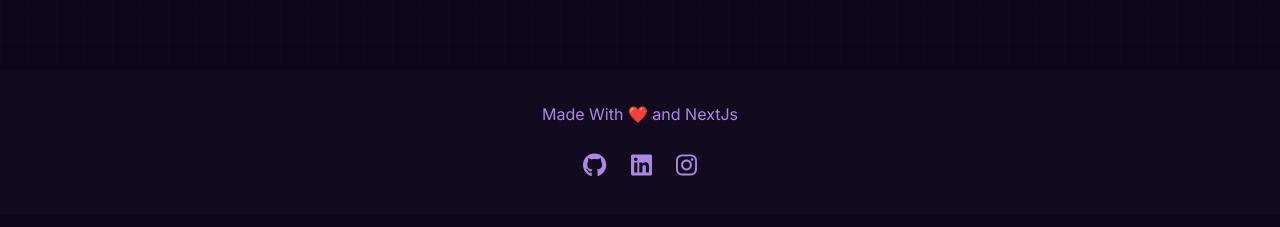
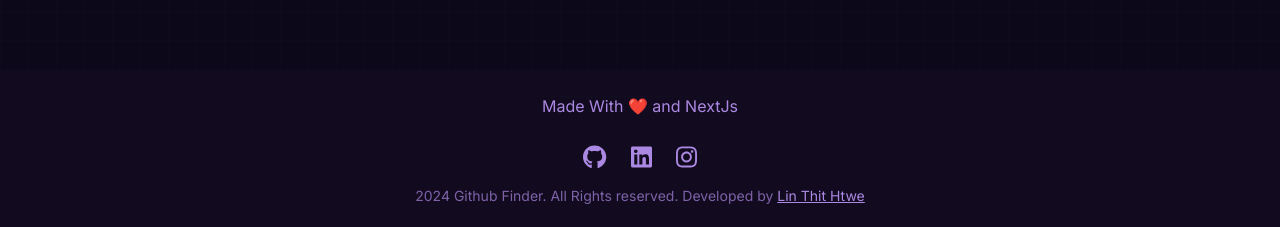
Before and after one commit to LinThitHtwe/Github-Finder, a Next.js app: page / in a window 1280 px wide. Shown: the part 1528-1755 px from the top of the page. Built offline with nearby package versions, Linux system fonts and the light colour scheme; no server answers.

Commit message:
[fix] pagination bug

```diff
--- a/src/components/Follow.tsx
+++ b/src/components/Follow.tsx
@@ -80,6 +80,10 @@ const Follow = ({ isFollowing }: { isFollowing: boolean }) => {
   const handlePageChange = (selected: { selected: number }) => {
     setCurrentPage(selected.selected);
   };
+
+  useEffect(() => {
+    setCurrentPage(0);
+  }, [username]);
   return (
     <>
       <div className="mt-10 grid gap-5  min-[550px]:grid-cols-2 ">
--- a/src/components/Footer.tsx
+++ b/src/components/Footer.tsx
@@ -4,18 +4,19 @@ import {
   faLinkedin,
 } from "@fortawesome/free-brands-svg-icons";
 import { FontAwesomeIcon } from "@fortawesome/react-fontawesome";
+import { getYear } from "date-fns";
 import Link from "next/link";
 import React from "react";
 
 const Footer = () => {
   return (
-    <footer className="mt-8 flex h-36 flex-col items-center justify-center gap-6 bg-soft-background/80 text-primary">
+    <footer className="mt-8 flex h-40 flex-col items-center justify-center gap-6 bg-soft-background/80 text-primary">
       <h1 className="text-center text-base">Made With ❤️ and NextJs</h1>
       <div className="flex items-center gap-6 text-2xl transition-all  ease-in-out">
         <Link
           href={"https://github.com/LinThit27/Github-Finder"}
           target="_blank"
-          aria-label="My Github Account"
+          aria-label="My Github Repo"
           className="duration-500 hover:-translate-y-1 hover:text-[#f5f5f5]"
         >
           <FontAwesomeIcon className="" icon={faGithub} />
@@ -37,6 +38,17 @@ const Footer = () => {
           <FontAwesomeIcon icon={faInstagram} />
         </Link>
       </div>
+      <p className=" -mt-3 px-5 text-center text-sm text-primary/70 lg:w-full">
+        {getYear(new Date())} Github Finder. All Rights reserved. Developed by{" "}
+        <Link
+          target="_blank"
+          aria-label="My Github Account"
+          href={`https://github.com/LinThit27`}
+          className="text-primary underline"
+        >
+          Lin Thit Htwe
+        </Link>
+      </p>
     </footer>
   );
 };
--- a/src/components/Repositories.tsx
+++ b/src/components/Repositories.tsx
@@ -21,7 +21,7 @@ const Repositories = ({ isForked }: { isForked: boolean }) => {
 
   useEffect(() => {
     setCurrentPage(0);
-  }, [isForked]);
+  }, [isForked, username]);
   return (
     <>
       {data && data.length > 0 && (
--- a/src/components/StaredRepos.tsx
+++ b/src/components/StaredRepos.tsx
@@ -4,7 +4,7 @@ import { useQuery } from "react-query";
 import { fetchStarredData } from "@/api/fetchMethods";
 import { useNameSlice } from "../store/nameSlice";
 import RepositoryCard from "./RepositoryCard";
-import { useState } from "react";
+import { useEffect, useState } from "react";
 import { Repository } from "../types/types";
 import PaginatedComponent from "./PaginationComponent";
 import LoadingRepository from "./skeletons/LoadingRepository";
@@ -18,6 +18,9 @@ const StaredRepos = () => {
   const handlePageChange = (selected: { selected: number }) => {
     setCurrentPage(selected.selected);
   };
+  useEffect(() => {
+    setCurrentPage(0);
+  }, [username]);
 
   return (
     <>
```
